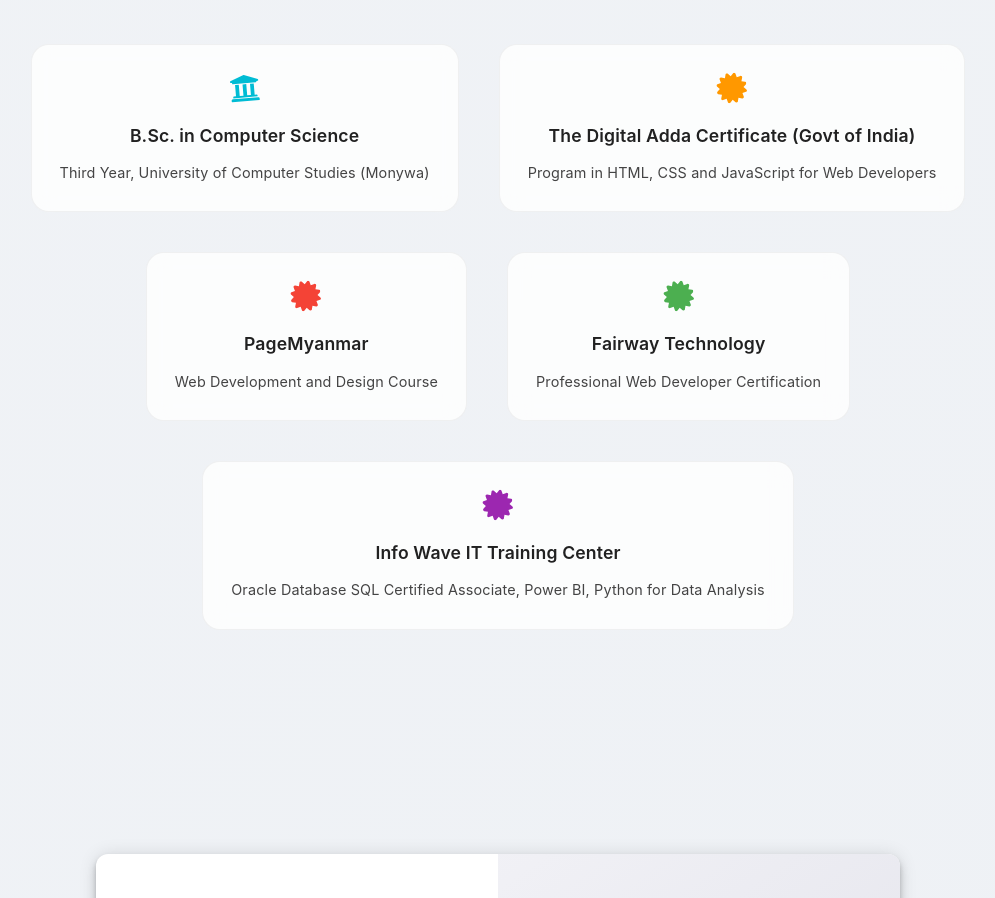
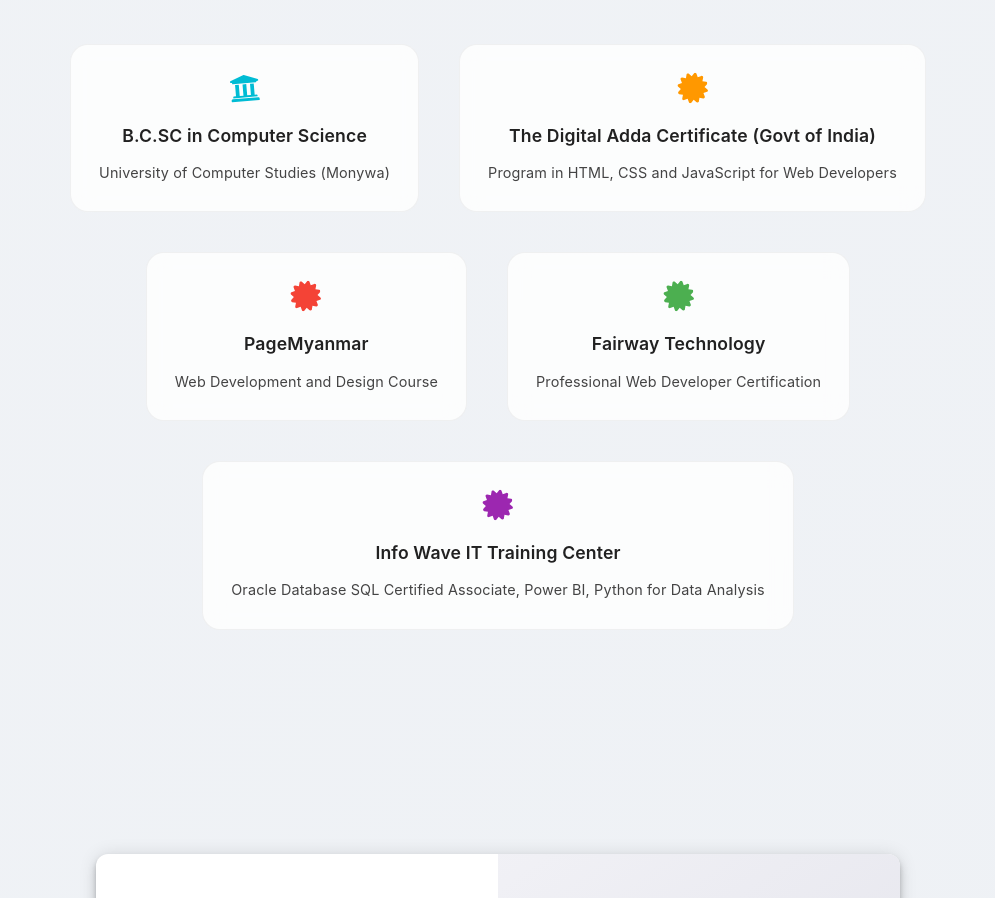
Before and after one commit to yinmonwai/Portfolio, a React (Vite) app: page / in a window 1280 px wide. Shown: the part 9280-10178 px from the top of the page, without its empty margins (142-1137 px from the left). Built offline with nearby package versions, Linux system fonts and the light colour scheme.

Commit message:
certificate prepare and about add

```diff
--- a/src/components/Certificates.jsx
+++ b/src/components/Certificates.jsx
@@ -5,8 +5,8 @@
 
 const certificates = [
   {
-    title: "B.Sc. in Computer Science",
-    issuer: "Third Year, University of Computer Studies (Monywa)",
+    title: "B.C.SC in Computer Science",
+    issuer: "University of Computer Studies (Monywa)",
     icon: <FaUniversity size={30} color="#00bcd4" />,
   },
   {
```
Also changed, not shown: src/components/About.jsx (line endings or trailing spaces).
